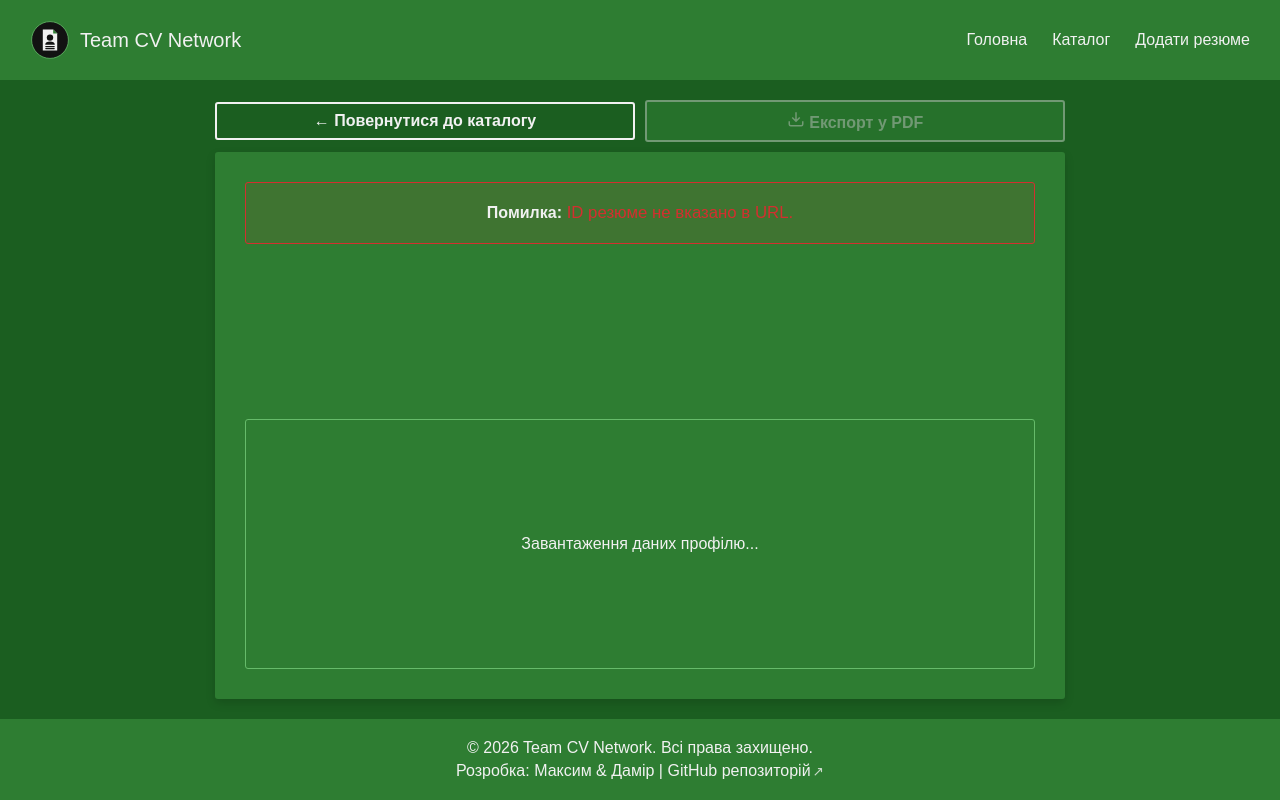
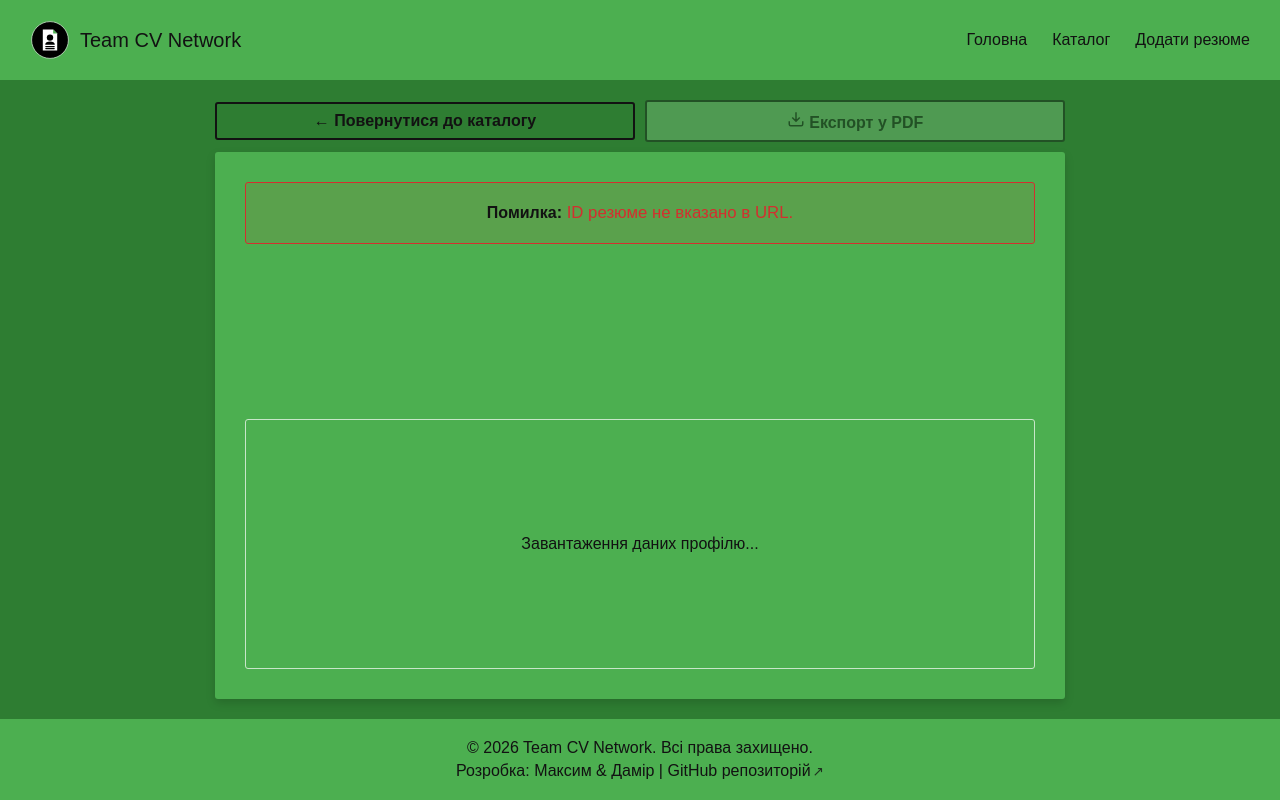
Before and after one commit to MaxYeromenko/cv-app-max-damir, a website with bundled scripts: page frontend/member.html in a window 1280 px wide. Built offline with nearby package versions, Linux system fonts and the light colour scheme; a web font is replaced by a local one.

Commit message:
Dark and light themes added. Styling issues fixed. GitHub link updated.

```diff
--- a/frontend/member.html
+++ b/frontend/member.html
@@ -16,17 +16,17 @@
     <header>
         <div class="logo-container">
             <svg viewBox="0 0 100 100" xmlns="http://www.w3.org/2000/svg">
-                <circle cx="50" cy="50" r="46" fill="var(--quinary-color)" stroke="var(--quaternary-color)"
+                <circle cx="50" cy="50" r="46" fill="black" stroke="var(--quaternary-color)"
                     stroke-width="2" />
 
-                <path d="M32 24 H58 L68 34 V76 H32 Z" fill="var(--text-color)" />
+                <path d="M32 24 H58 L68 34 V76 H32 Z" fill="white" />
                 <path d="M58 24 V34 H68 Z" fill="var(--secondary-color)" />
 
-                <circle cx="50" cy="44" r="8" fill="var(--quinary-color)" />
-                <path d="M38 62 C38 56 43 54 50 54 C57 54 62 56 62 62 Z" fill="var(--quinary-color)" />
+                <circle cx=" 50" cy="44" r="8" fill="black" />
+                <path d="M38 62 C38 56 43 54 50 54 C57 54 62 56 62 62 Z" fill="black" />
 
-                <rect x="38" y="65" width="24" height="3" rx="1.5" fill="var(--quinary-color)" />
-                <rect x="38" y="70" width="24" height="3" rx="1.5" fill="var(--quinary-color)" />
+                <rect x="38" y="65" width="24" height="3" rx="1.5" fill="black" />
+                <rect x="38" y="70" width="24" height="3" rx="1.5" fill="black" />
             </svg>
             <a href="/" rel="noopener noreferrer">Team CV Network</a>
         </div>
@@ -158,7 +158,7 @@
         <p>&copy; <time id="current-year" datetime="2026">2026</time> Team CV Network. Всі права захищено.</p>
         <address>
             Розробка: Максим &amp; Дамір |
-            <a class="scaling" href="https://github.com" target="_blank" rel="noopener noreferrer">GitHub
+            <a class="scaling" href="https://github.com/MaxYeromenko/cv-app-max-damir" target="_blank" rel="noopener noreferrer">GitHub
                 репозиторій</a>
         </address>
     </footer>
--- a/frontend/src/scss/_main.scss
+++ b/frontend/src/scss/_main.scss
@@ -102,7 +102,7 @@ main {
                 padding: 35px 20px;
                 min-width: 200px;
                 max-width: 260px;
-                box-shadow: 2px 2px 10px var(--quinary-color);
+                box-shadow: 2px 2px 10px rgba(0, 0, 0, .2);
                 cursor: pointer;
 
                 &:hover {
--- a/frontend/src/scss/_styles.scss
+++ b/frontend/src/scss/_styles.scss
@@ -50,8 +50,8 @@ body {
         &:hover:not(:disabled) {
             text-decoration: none;
             transform: scale(1.05);
-            background-color: var(--quaternary-color);
-            color: var(--quinary-color);
+            background-color: var(--text-color);
+            color: var(--thirdly-color);
         }
     }
 }
--- a/frontend/src/scss/_themes.scss
+++ b/frontend/src/scss/_themes.scss
@@ -1,3 +1,15 @@
+@media (prefers-color-scheme: light) {
+    :root {
+        --primary-color: #2e7d32;
+        --secondary-color: #4caf50;
+        --thirdly-color: #81c784;
+        --quaternary-color: #c8e6c9;
+        --quinary-color: #f1f1f1;
+        --text-color: #121212;
+    }
+}
+
+@media (prefers-color-scheme: dark) {
     :root {
         --primary-color: #1b5e20;
         --secondary-color: #2e7d32;
@@ -6,21 +18,4 @@
         --quinary-color: #121212;
         --text-color: #f1f1f1;
     }
-
-[data-theme="light"] {
-    --primary-color: #2e7d32;
-    --secondary-color: #4caf50;
-    --thirdly-color: #81c784;
-    --quaternary-color: #c8e6c9;
-    --quinary-color: #ffffff;
-    --text-color: #ffffff;
 }
-
-[data-theme="dark"] {
-    --primary-color: #1b5e20;
-    --secondary-color: #2e7d32;
-    --thirdly-color: #388e3c;
-    --quaternary-color: #66bb6a;
-    --quinary-color: #121212;
-    --text-color: #f1f1f1;
-}
```
Also changed, not shown: frontend/add-member.html (+7 -7 lines), frontend/catalog.html (+7 -7 lines), frontend/index.html (+13 -13 lines), frontend/src/css/importer.css. Lines whose indentation alone changed are shown as unchanged.
